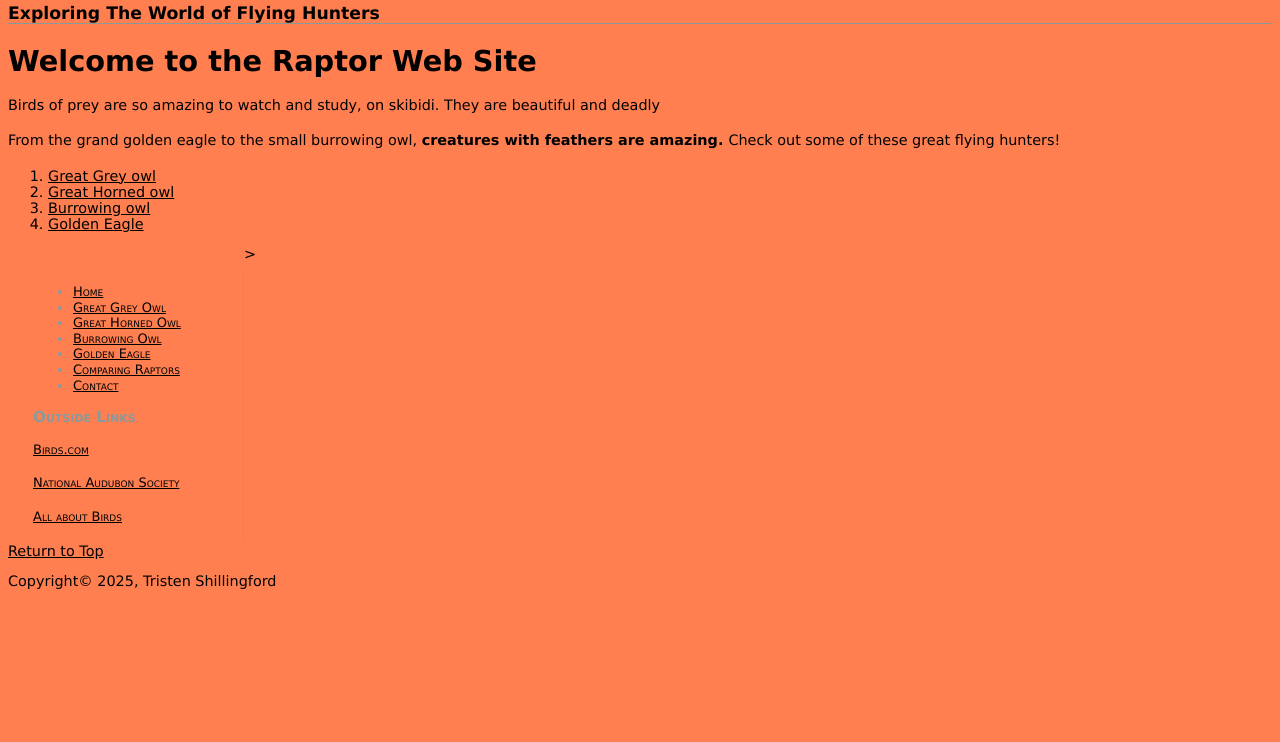
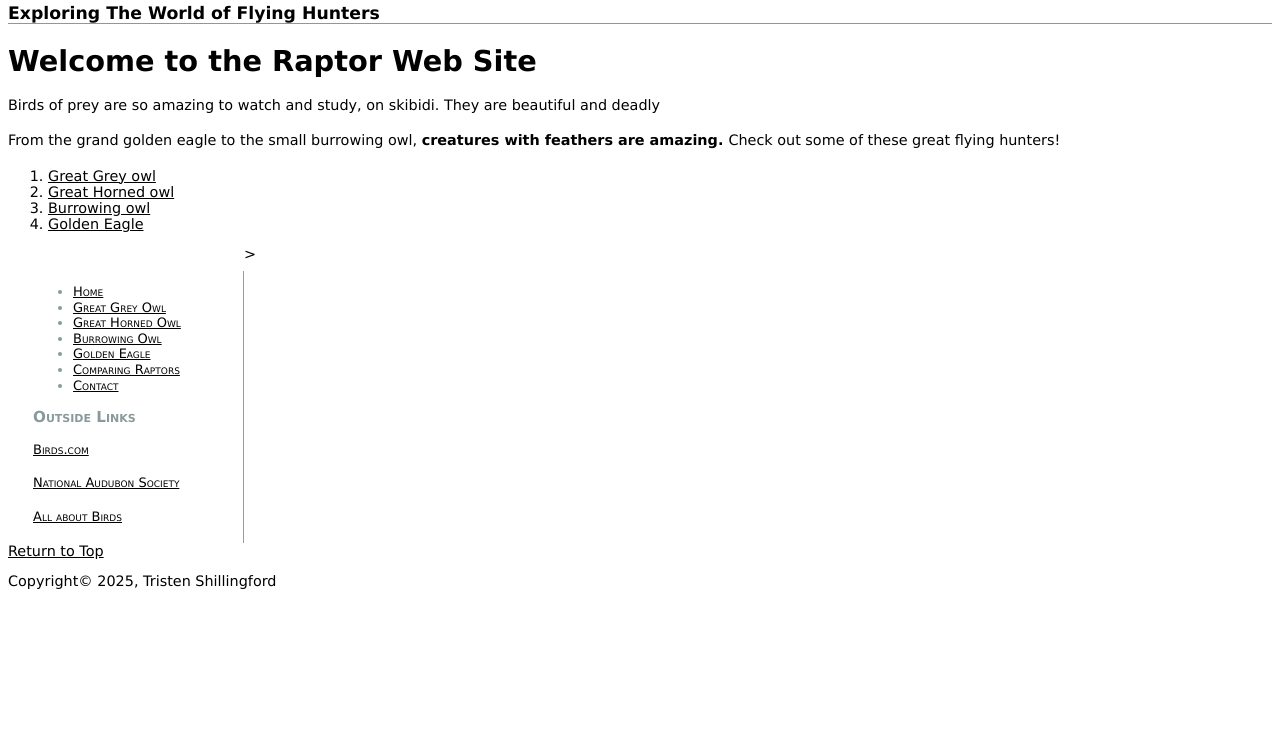
Before and after one commit to SirDiddy24/raptor9, a plain HTML site: page index.html in a window 1280 px wide. Shown: the part 58-800 px from the top of the page. Drawn offline with Linux system fonts and the light colour scheme.

Commit message:
Update Style.css

```diff
--- a/Style.css
+++ b/Style.css
@@ -1,5 +1,5 @@
 body {
-    background-color: Coral;
+    background-color: white;
     color: black;
     font-family: Verdana, Geneva, Tahoma, sans-serif;
     font-size: 0.9em;
```
